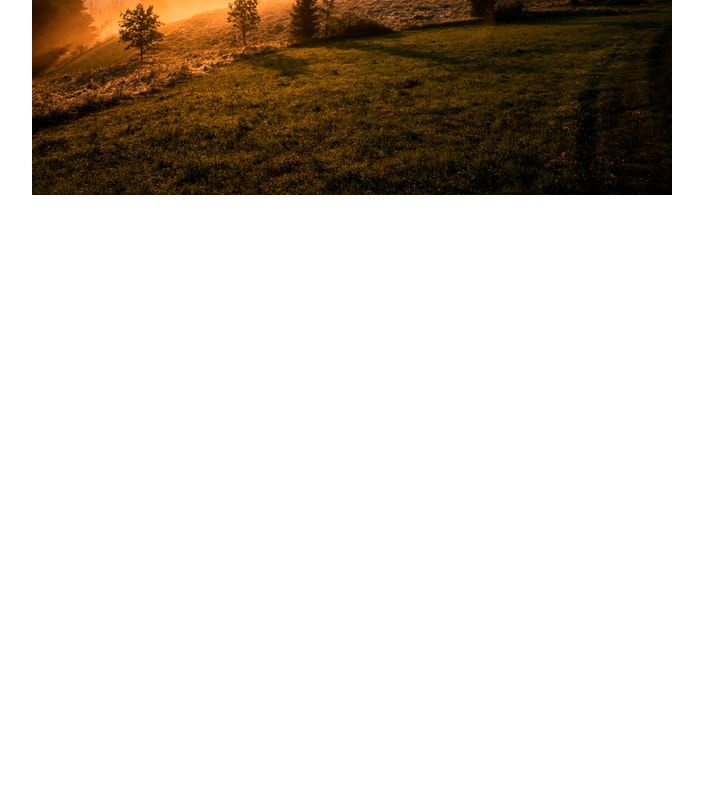
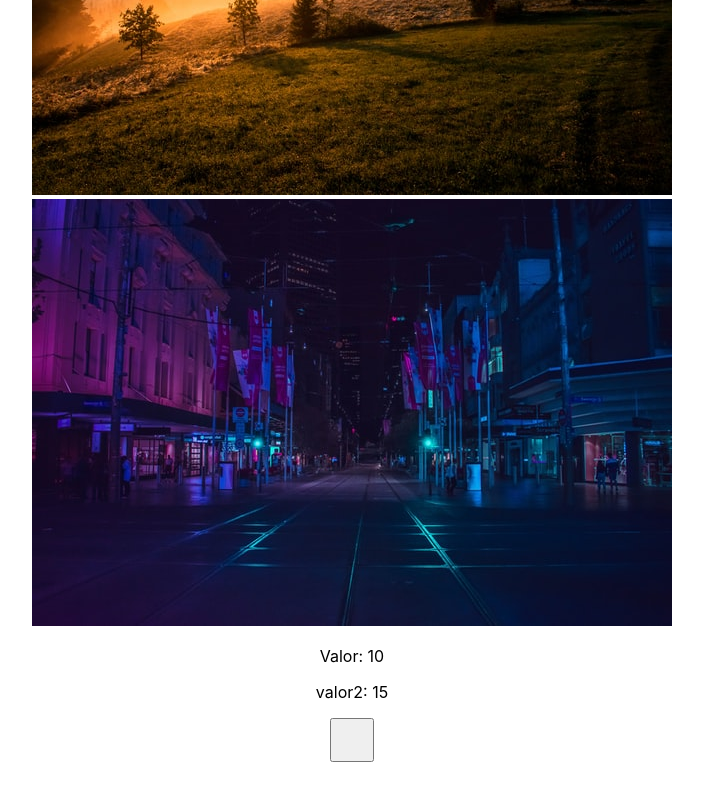
Before and after one commit to GuidoStocco/React.js, a React (Create React App) app in the folder 3_Avancando/avancado/: page / in a window 1280 px wide. Shown: the part 314-1114 px from the top of the page, without its empty margins (288-991 px from the left). Before the commit the page ends 800 px from the top, so only its background shows below. Built offline with nearby package versions, Linux system fonts and the light colour scheme.

Commit message:
useState

```diff
--- a/3_Avancando/avancado/src/App.jsx
+++ b/3_Avancando/avancado/src/App.jsx
@@ -1,5 +1,9 @@
 import logo from './logo.svg';
 import './App.css';
+import ManageData from './components/ManageData';
+
+// importando imagem com assets
+import City from './assets/city.jpg'
 
 function App() {
   return (
@@ -9,6 +13,11 @@
       <div>
         <img src="/img1.jpg" alt="Paisagem" />
       </div>
+      {/* Imagens em assets */}
+      <div>
+    <img src={City} alt="Cidade" />
+      </div>
+      <ManageData/>
     </div>
   );
 }
--- /dev/null
+++ b/3_Avancando/avancado/src/components/ManageData.jsx
@@ -0,0 +1,20 @@
+import { useState } from "react";
+
+const ManageData = () => {
+    let someData = 10;
+
+    const [number, setNumber] = useState(15);
+  return (
+    <div>
+        <div>
+            <p>Valor: {someData}</p>
+        </div>
+        <div>
+            <p>valor2: {number}</p>
+            <button onClick={() => setNumber(25)} style={{padding:20}}></button>
+        </div>
+    </div>
+  );
+}
+
+export default ManageData
--- a/3_Avancando/avancado/src/index.css
+++ b/3_Avancando/avancado/src/index.css
@@ -5,6 +5,7 @@
     sans-serif;
   -webkit-font-smoothing: antialiased;
   -moz-osx-font-smoothing: grayscale;
+  margin-bottom: 500px;
 }
 
 code {
```
